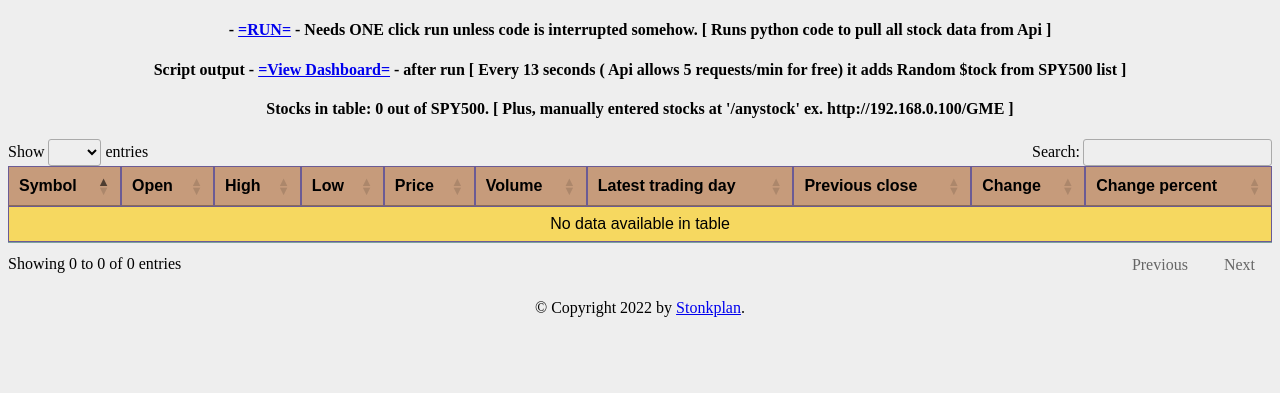
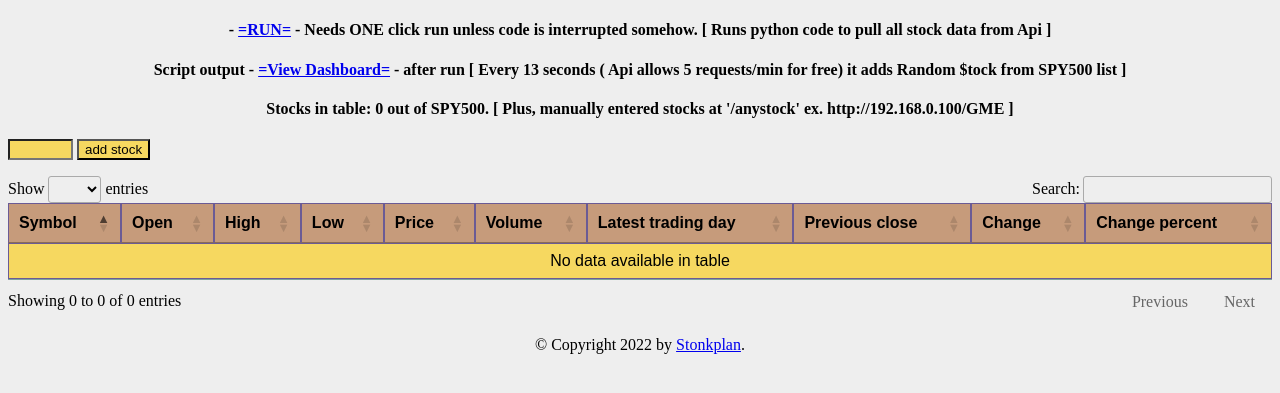
Before and after one commit to Imsach/flaskstockly, a Flask app: page /1 in a window 1280 px wide. Shown: the top 393 px of the page. Run offline with Flask 2, Linux system fonts and the light colour scheme; data that the repository does not hold is empty; some libraries are stand-ins or nearby versions.

Commit message:
added add stock button and screenshot

```diff
--- a/templates/index2.html
+++ b/templates/index2.html
@@ -5,6 +5,10 @@
 <h4><p style="text-align:center"> - <a href="/run" target="_blank"><b>=RUN=</b></a> - Needs ONE click run unless code is interrupted somehow. [ Runs python code to pull all stock data from Api ] </p></h4>
 <h4><p style="text-align:center">Script output - <a href="/view"><b>=View Dashboard=</b></a> - after run [ Every 13 seconds ( Api allows 5 requests/min for free) it adds Random $tock from SPY500 list ]</p></h4>
 <h4><p style="text-align:center">Stocks in table: {% print(df.shape[0]) %} out of SPY500. [ Plus, manually entered stocks at <b>'/anystock'</b> ex. http://192.168.0.100/GME ]</p></h4>
+
+<p style="text-align:left"><input id="txt" name="order" type="text" maxlength="5" size="5">
+<input id='btn' type="submit" value="add stock" onclick="location.href='http://127.0.0.1/'+document.getElementById('txt').value"></p>
+
 <meta http-equiv="refresh" content="100; URL=/view">
 
 
```
Also changed, not shown: 1 other file.
